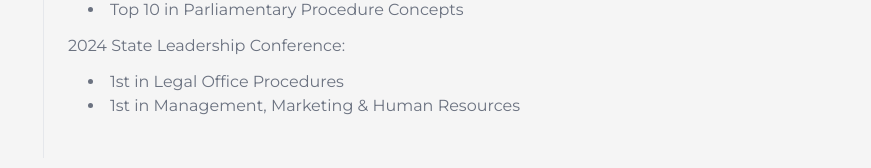
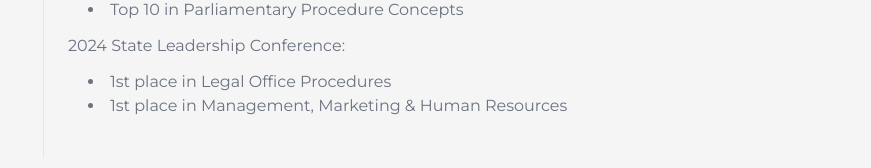
Before and after one commit to shriyanyamali/portfolio-v2, a Next.js app: page /resume in a window 1280 px wide. Both pictures are taken after a click on the button "Show Placements". Shown: the part 2042-2210 px from the top of the page, without its empty margins (197-1068 px from the left). Built offline with nearby package versions, Linux system fonts and the light colour scheme.

Commit message:
correct grammar error

```diff
--- a/src/components/ExperienceTimeline.js
+++ b/src/components/ExperienceTimeline.js
@@ -287,9 +287,9 @@ const ExperienceTimeline = () => {
                   </div>
 
                   <ul className="list-disc list-inside pl-5 text-gray-500 dark:text-gray-300">
-                    <li>1st in Legal Office Procedures</li>
+                    <li>1st place in Legal Office Procedures</li>
                     <li>
-                      1st in Management, Marketing & Human
+                      1st place in Management, Marketing & Human
                       Resources
                     </li>
                   </ul>
```
